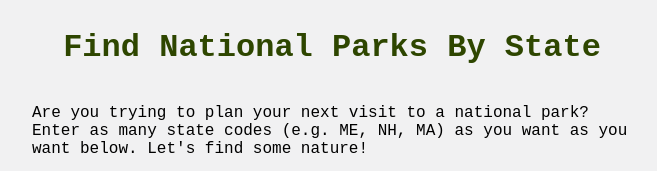
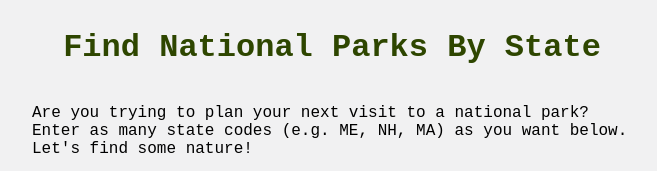
Before and after one commit to mgwedd/nps-search-parks-by-state, a plain HTML site: page index.html in a window 1280 px wide. Shown: the top 171 px of the page, without its empty margins (308-965 px from the left). Drawn offline with nearby package versions, Linux system fonts and the light colour scheme.

Commit message:
typo fixed

```diff
--- a/index.html
+++ b/index.html
@@ -14,7 +14,7 @@
 <body>
     <main class="container">
         <h1 class="title">Find National Parks By State</h1>
-        <p class="intro-text">Are you trying to plan your next visit to a national park? Enter as many state codes (e.g. ME, NH, MA) as you want as you want below. Let's find some nature!</p>
+        <p class="intro-text">Are you trying to plan your next visit to a national park? Enter as many state codes (e.g. ME, NH, MA) as you want below. Let's find some nature!</p>
         <form id="search-form" class="form-container">
             <fieldset>
                 <label for="search-parks"><strong>Enter State Code(s)</strong></label>
```
